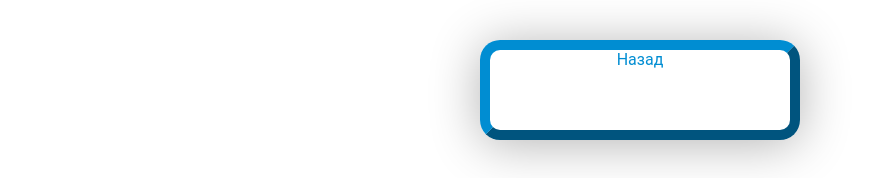
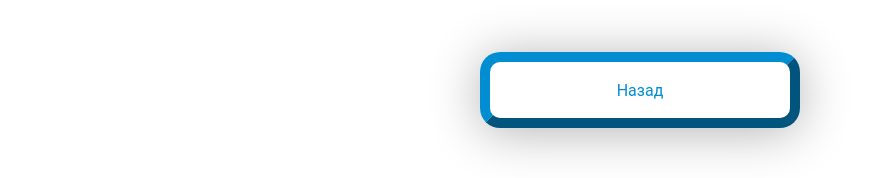
Before and after one commit to lavatee/sever_frontend, a plain HTML site: page pdf.html in a window 1280 px wide. Shown: the top 178 px of the page, without its empty margins (0-886 px from the left). Drawn offline with Linux system fonts and the light colour scheme.

Commit message:
justify-content=center was added to css props of .back

```diff
--- a/css/style.css
+++ b/css/style.css
@@ -87,8 +87,9 @@ h2 {
 }
 
 .back {
-    height: 10vh;
-    width: 40vw;
+    height: 7vh;
+    width: 30vw;
     padding: 0;
     max-width: 300px;
+    justify-content: center;
 }
```
